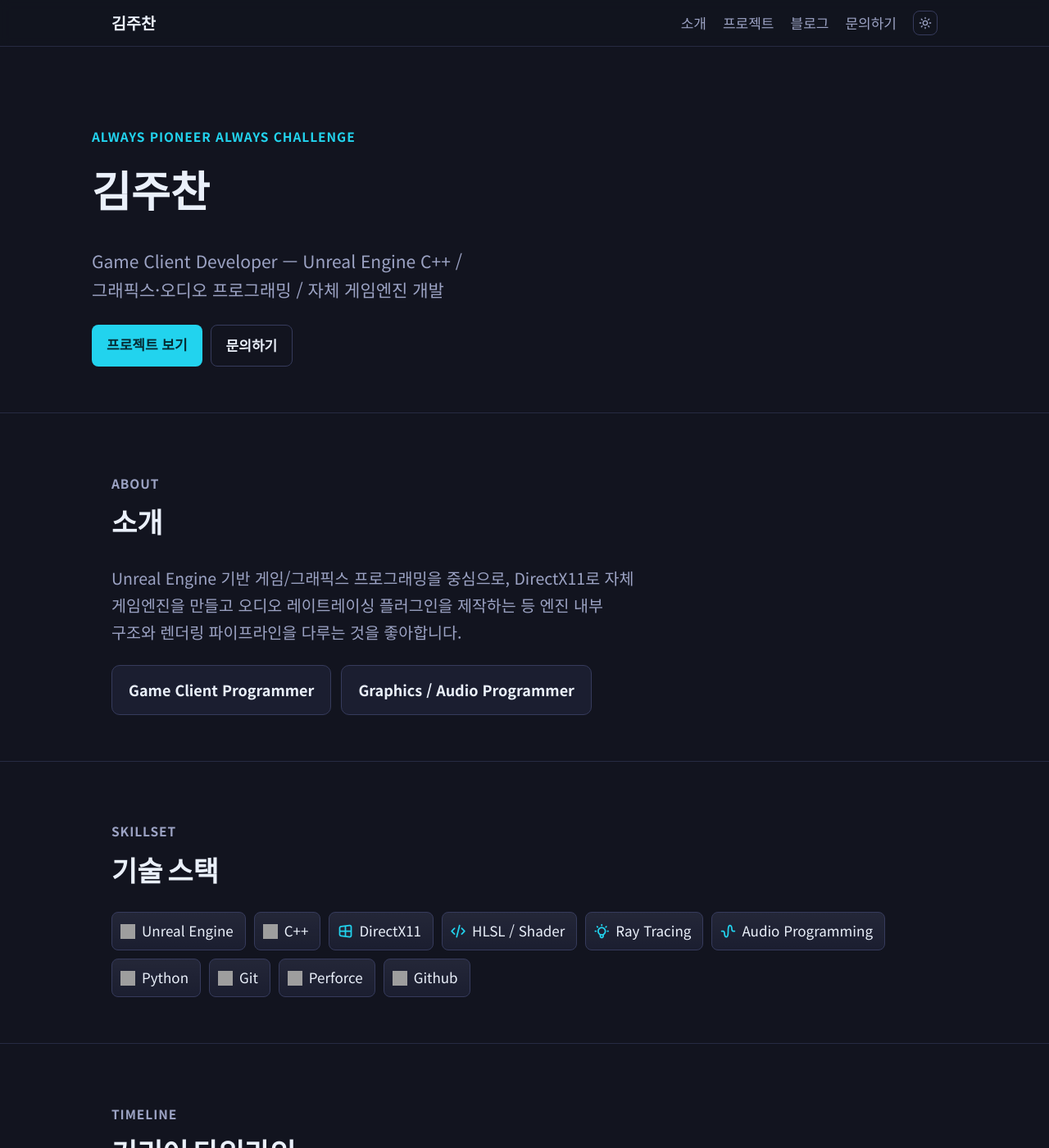
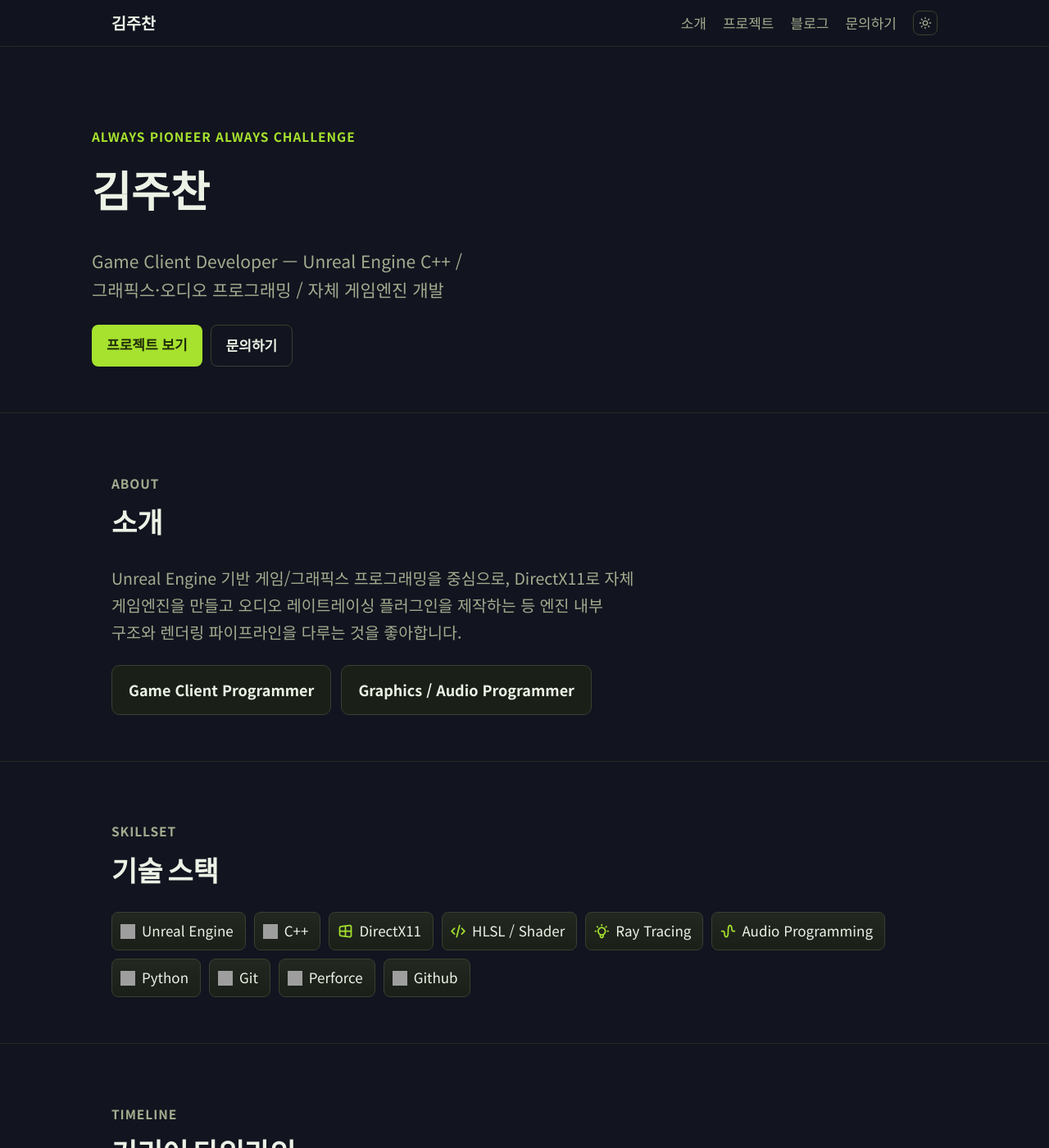
Before and after one commit to skamo3/skamo3.github.io, a Jekyll site: the page built from index.html, in a window 1280 px wide and 1400 px high. Shown: the whole window at 82% size. Built offline with Jekyll 4.4.1, drawn with Linux system fonts in a browser that asks for light colours; grey boxes are pictures that could not be loaded.

Commit message:
Switch accent colors to olive green + amber (Olive Circuit)
--accent: cyan #22D3EE -> yellow-green/olive neon #A6E22E (user
prefers green/olive over blue tones, wants a brighter feel)
--accent2: magenta #FF2E9A -> amber #FFC53D (too aggressive and
low-visibility against black; landed between neon yellow and orange)

Kept --bg as-is per explicit request; retinted card/border/
border-strong/text-muted from navy-blue to olive-neutral so they
harmonize with the new green accent instead of clashing.

```diff
--- a/assets/css/style.css
+++ b/assets/css/style.css
@@ -2,28 +2,28 @@
 
 :root {
   --bg: #12141F;
-  --card: #1B1E30;
-  --border: #262A42;
-  --border-strong: #363B5C;
-  --text: #EAF0FA;
-  --text-muted: #9CA3C4;
-  --accent: #22D3EE;
-  --accent-dark: #062B33;
-  --accent2: #FF2E9A;
-  --accent2-dark: #3D0020;
+  --card: #1A1F18;
+  --border: #262B22;
+  --border-strong: #3A4030;
+  --text: #EDF2E6;
+  --text-muted: #A3AC8F;
+  --accent: #A6E22E;
+  --accent-dark: #1F2B08;
+  --accent2: #FFC53D;
+  --accent2-dark: #402C02;
 }
 
 [data-theme="light"] {
-  --bg: #F6F7FB;
+  --bg: #F7F8F1;
   --card: #FFFFFF;
-  --border: #E1E4ED;
-  --border-strong: #C5CAD9;
-  --text: #1A1D2B;
-  --text-muted: #5B6178;
-  --accent: #0891B2;
-  --accent-dark: #EAFBFE;
-  --accent2: #C0257A;
-  --accent2-dark: #FDF0F7;
+  --border: #E3E6D6;
+  --border-strong: #C9CDB2;
+  --text: #1D2317;
+  --text-muted: #666B54;
+  --accent: #6B8E23;
+  --accent-dark: #F3F8E8;
+  --accent2: #B8650C;
+  --accent2-dark: #FFF6E5;
 }
 
 * { box-sizing: border-box; }
```
